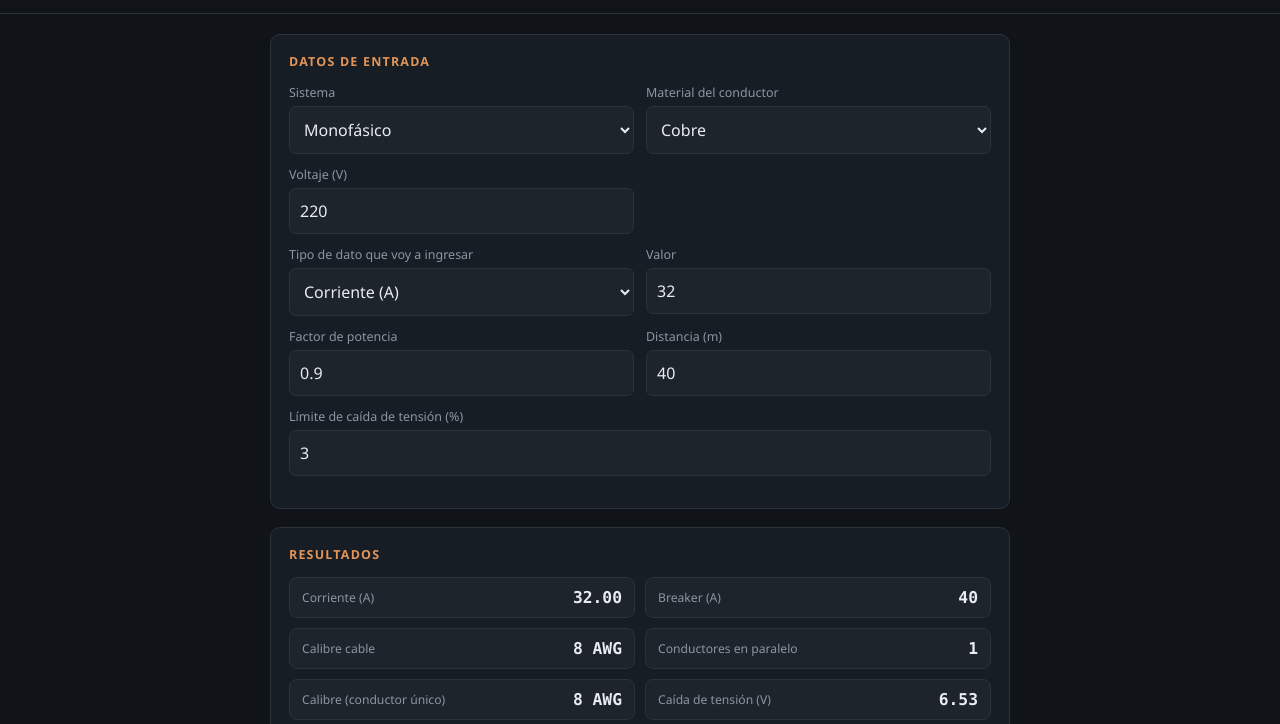
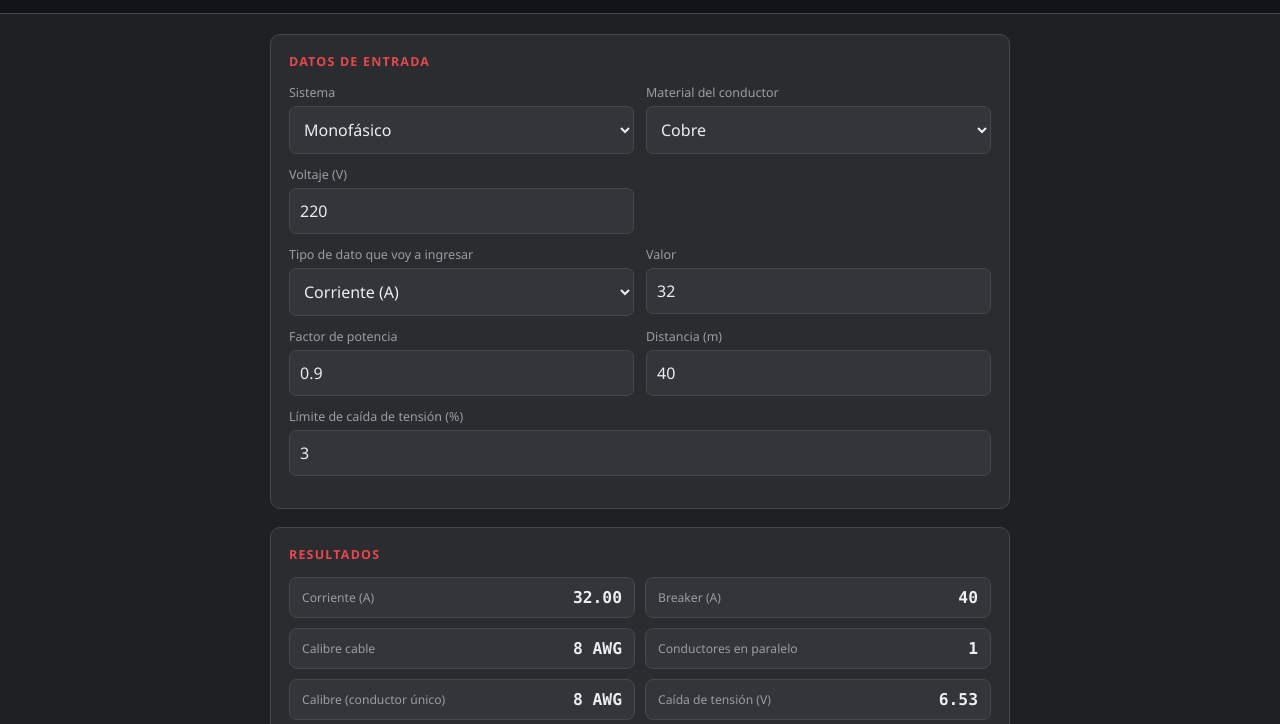
Before and after one commit to javovalen84-glitch/calculadora-electrica, a plain HTML site: page index.html in a window 1280 px wide. Shown: the part 76-800 px from the top of the page. Drawn offline with Linux system fonts and the light colour scheme.

Commit message:
Update index.html

```diff
--- a/index.html
+++ b/index.html
@@ -13,9 +13,9 @@
 <title>Calculadora Eléctrica PRO JV</title>
 <style>
   :root{
-    --bg:#101418; --panel:#171d24; --panel2:#1d242c; --line:#2a323c;
-    --copper:#c9793f; --copper-bright:#e29457; --ok:#4caf6d; --bad:#e2574c;
-    --text:#e9edf1; --muted:#8b96a3;
+--bg:#1e2023; --panel:#2a2c30; --panel2:#323539; --line:#45484d;
+--copper:#c73e3e; --copper-bright:#e5484d; --ok:#4caf6d; --bad:#e2574c;
+--text:#eceef0; --muted:#9a9ea3;
     box-sizing:border-box;
     padding-top:env(safe-area-inset-top,0px); padding-bottom:env(safe-area-inset-bottom,0px);
   }
```
